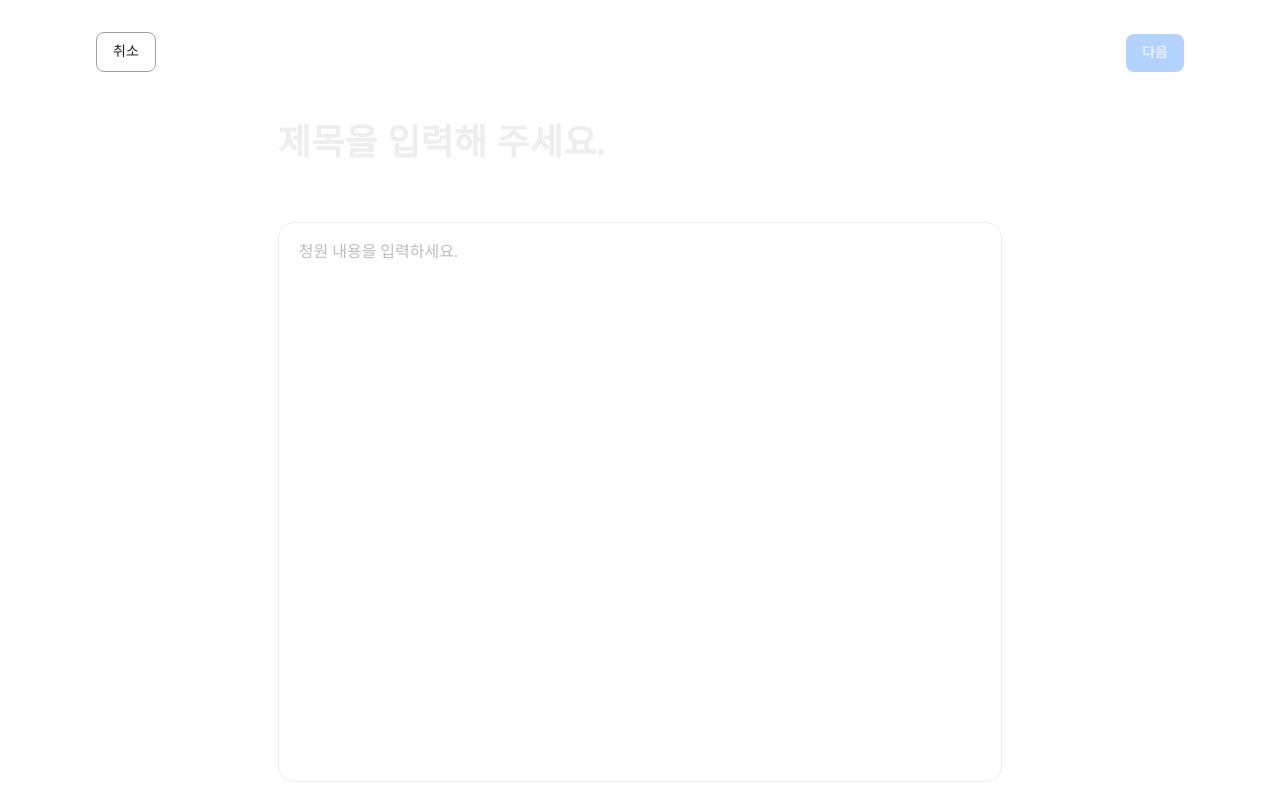
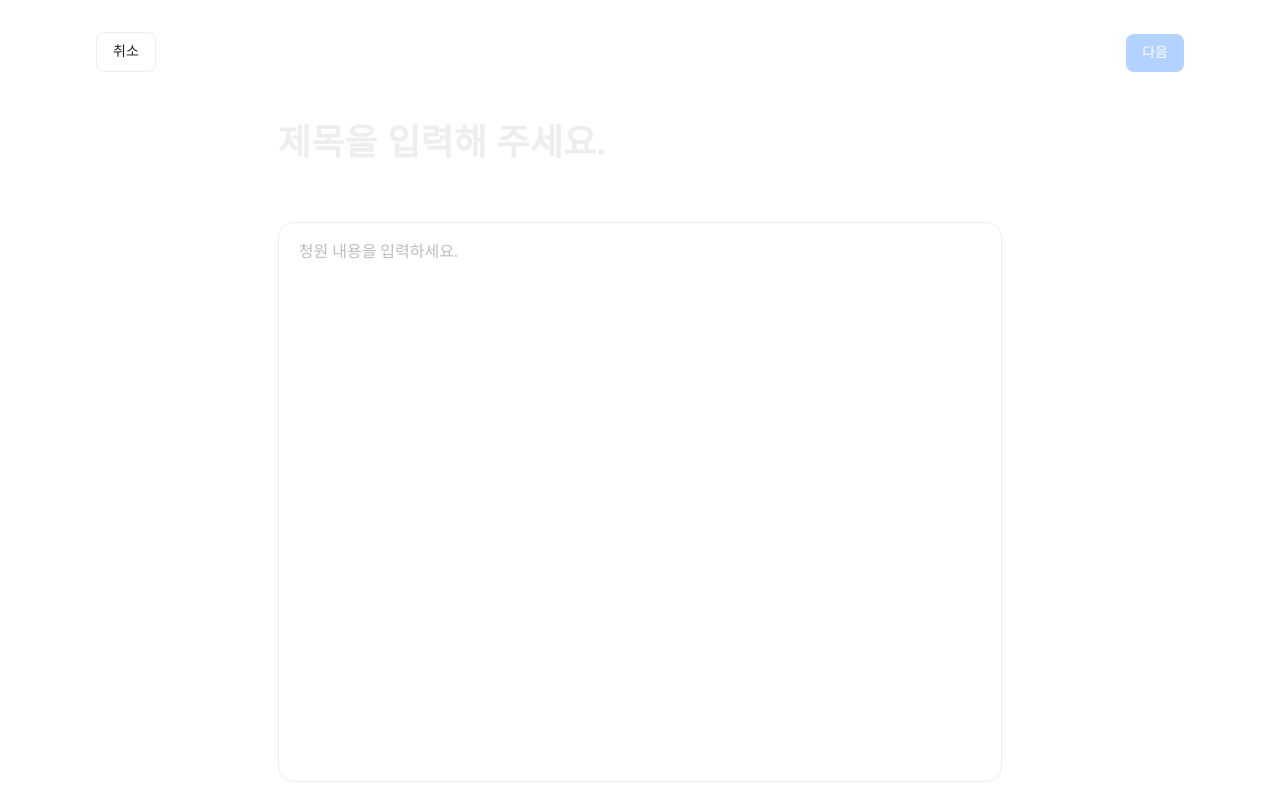
Before and after one commit to Bamdoliro/stupetition, a React (Create React App) app: page /petition/create in a window 1280 px wide. Built offline with nearby package versions, Linux system fonts and the light colour scheme; no server answers.

Commit message:
ADD :: confirm 추가

```diff
--- a/src/components/CreatePetition/index.tsx
+++ b/src/components/CreatePetition/index.tsx
@@ -31,11 +31,24 @@ const CreatePetition = () => {
     mutate(petitionData);
   };
 
+  const cancel = () => {
+    // 임시 confirm
+    if (petitionData.content || petitionData.title) {
+      if (
+        window.confirm('변경된 사항은 저장되지 않습니다 진짜 나갈거냐 닝겐')
+      ) {
+        navigate('/');
+      }
+    } else {
+      navigate('/');
+    }
+  };
+
   return (
     <S.Container>
       <S.Header>
         <S.HeaderWrap>
-          <S.UnfilledButton onClick={() => navigate('/')}>
+          <S.UnfilledButton onClick={cancel}>
             <S.UnfilledButtonText>취소</S.UnfilledButtonText>
           </S.UnfilledButton>
           {petitionData.content.length <= 0 ||
--- a/src/components/CreatePetition/style.ts
+++ b/src/components/CreatePetition/style.ts
@@ -43,7 +43,7 @@ export const UnfilledButton = styled.button`
   border-radius: 8px;
   padding: 10px 16px;
   background-color: ${color.white};
-  border: 1px solid ${color.gray500};
+  border: 1px solid ${color.gray200};
 `;
 
 export const ScarceFilledButton = styled.button`
```
